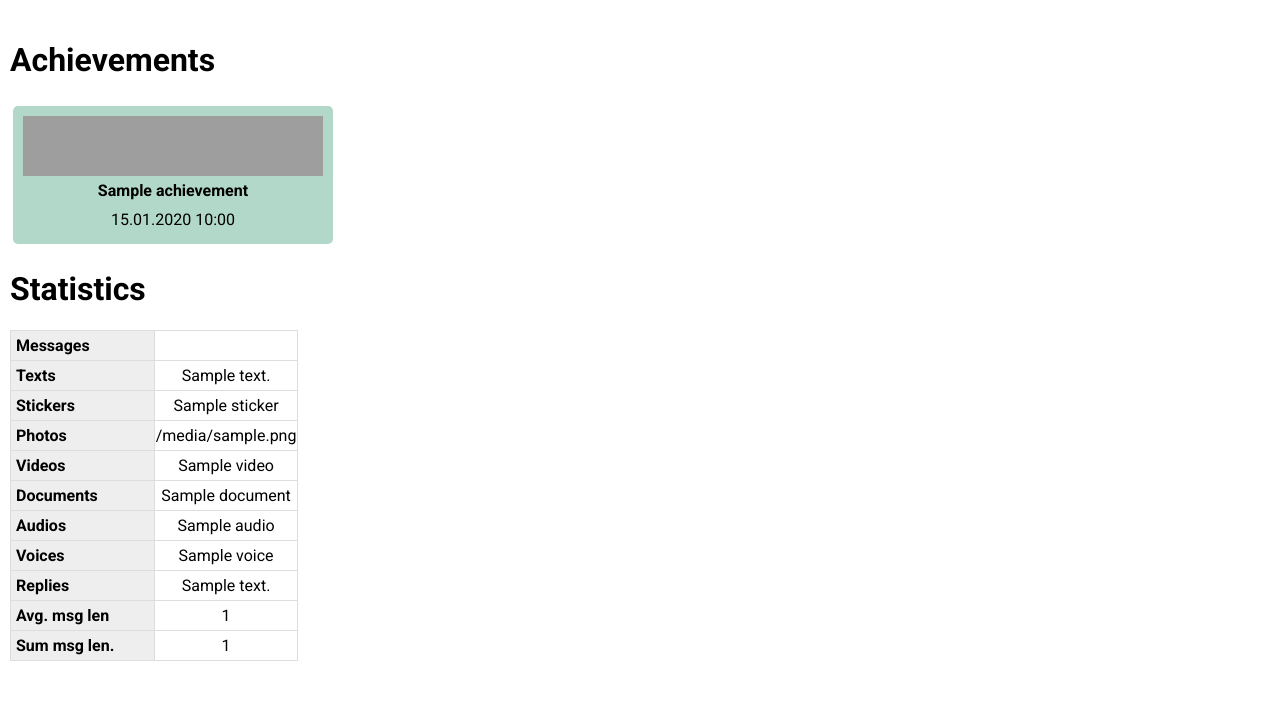
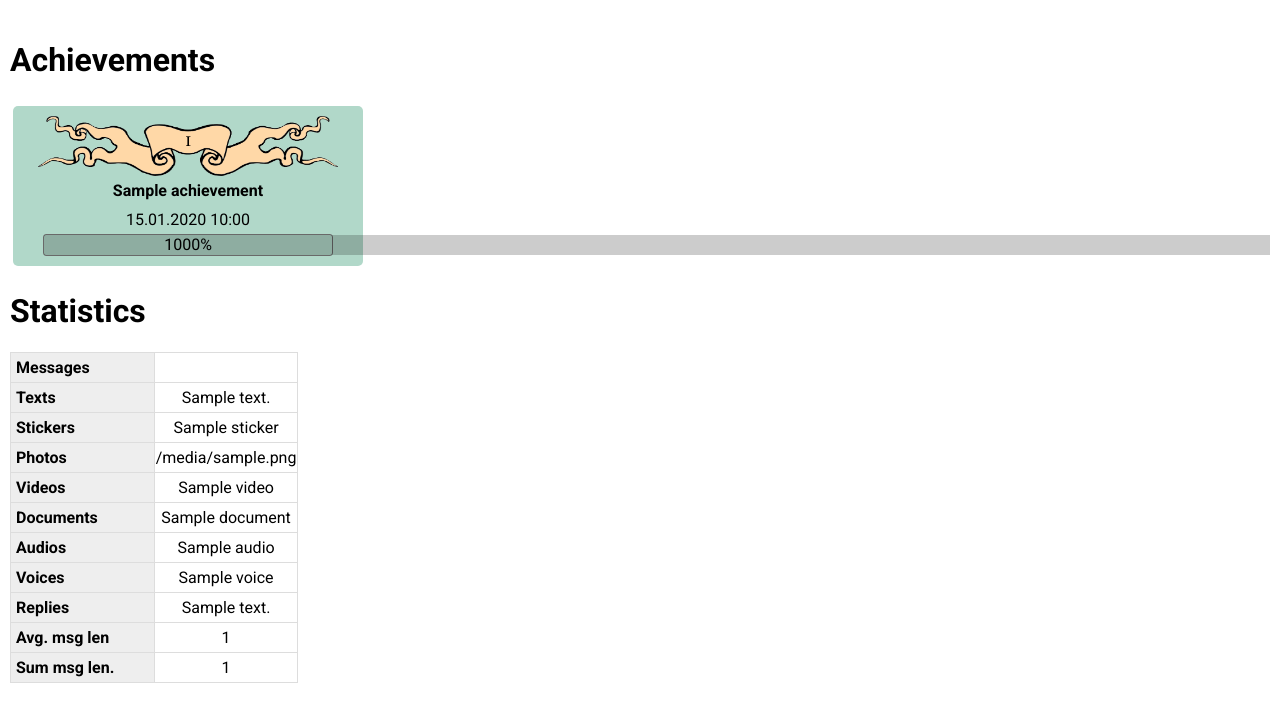
Before and after one commit to cherya/ChatAchievementsBot, a Python web app: template web/templates/user_detail.html in a window 1280 px wide. Shown: the part 40-762 px from the top of the page. Run offline with Jinja, Linux system fonts and the light colour scheme; the template is opened without the code that fills it: most values are stand-ins (such as "Sample title", 1, 10 or a date in 2020); grey boxes are pictures that could not be loaded.

Commit message:
progress of achievements

```diff
--- a/web/static/achievement.css
+++ b/web/static/achievement.css
@@ -5,6 +5,8 @@
     border-radius: 5px;
     text-align: center;
     margin: 5px 3px;
+    box-sizing: border-box;
+    width: 350px;
 }
 
 .achievement .achievement-image {
@@ -40,3 +42,24 @@
 .achievement .achievement-date{
     padding: 5px 0;
 }
+
+.achievement-level-0 {
+    filter: grayscale(100%);
+}
+
+.achievement-progress{
+    height: 20px;
+    position: relative;
+    border: 1px solid dimgrey;
+    border-radius: 3px;
+    margin: 0 20px;
+    text-align: center;
+}
+
+.percent-indicator {
+    display: inline-block;
+    height: 100%;
+    background: rgba(0, 0, 0, 0.2);
+    position: absolute;
+    left: 0;
+}
--- a/web/static/main.css
+++ b/web/static/main.css
@@ -99,6 +99,10 @@
     padding: 5px;
 }
 
+.page {
+    width: 100%;
+}
+
 @media screen and (max-width: 800px) {
     header {
         height: 50px;
--- a/web/static/userpage.css
+++ b/web/static/userpage.css
@@ -28,3 +28,11 @@
     width: 100%;
     overflow: auto;
 }
+
+.user-achievements{
+}
+
+.main-content {
+    box-sizing: border-box;
+    overflow: hidden;
+}
--- a/web/templates/achievement.html
+++ b/web/templates/achievement.html
@@ -1,9 +1,20 @@
-<div class="achievement">
-    <div class="achievement-image">
-        <img src="{{ url_for('static', filename='images/level' + achievement.level|string + '_default.png') }}" alt="">
-    </div>
+<div class="achievement achievement-level-{{ achievement.level }}">
+        <div class="achievement-image">
+            {% if achievement.level > 0 %}
+                <img src="{{ url_for('static', filename='images/level' + achievement.level|string + '_default.png') }}" alt="">
+            {% else %}
+                <img src="{{ url_for('static', filename='images/level1_default.png') }}" alt="">
+            {% endif %}
+        </div>
+
     <div class="achievement-details">
         <div class="achievement-name">{{achievement.achievement.name}}</div>
-        <div class="achievement-date">{{achievement.date_achieved.strftime('%d.%m.%Y %-H:%M')}}</div>
+        {% if achievement.date_achieved %}
+            <div class="achievement-date">{{achievement.date_achieved.strftime('%d.%m.%Y %-H:%M')}}</div>
+        {% endif %}
+    </div>
+    <div class="achievement-progress">
+        <div class="percent-indicator" style="width: {{ achievement.progress * 100 }}%;"></div>
+        <div class="percent">{{ (achievement.progress * 100)|int }}%</div>
     </div>
 </div>
--- a/web/templates/user_detail.html
+++ b/web/templates/user_detail.html
@@ -12,10 +12,11 @@
         {% endif %}
     </div>
     <h1>Achievements</h1>
+    <div class="user-achievements">
         {% for achievement in achievements_list %}
             {% include 'achievement.html' ignore missing %}
         {% endfor %}
-
+    </div>
     <h1>Statistics</h1>
     <div class="user-stats-wrapper">
         <table class="user-stats">
```
Also changed, not shown: web/server.py (+17 -2 lines).
